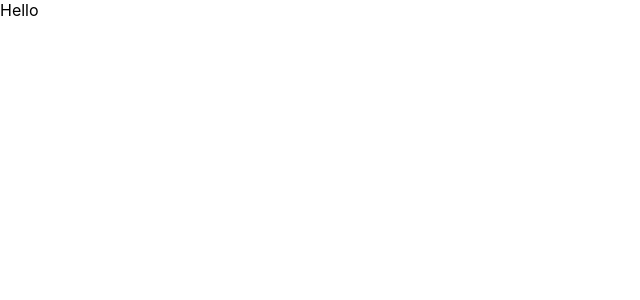
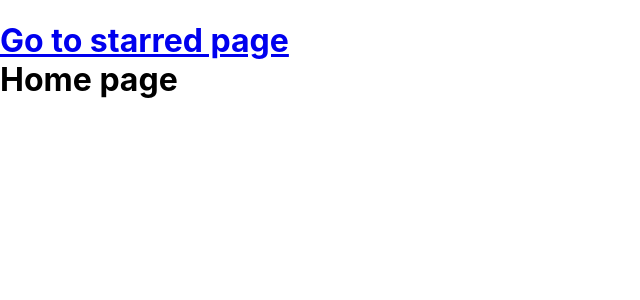
Before and after one commit to Chakradhar094/Box-office-app, a React (Create React App) app: page / in a window 1280 px wide. Shown: the top 300 px of the page, without its empty margins (0-640 px from the left). Built offline with nearby package versions, Linux system fonts and the light colour scheme.

Commit message:
installed react router

```diff
--- a/package.json
+++ b/package.json
@@ -5,6 +5,7 @@
   "dependencies": {
     "react": "^18.2.0",
     "react-dom": "^18.2.0",
+    "react-router-dom": "^6.14.0",
     "react-scripts": "5.0.1",
     "web-vitals": "^2.1.4",
     "workbox-background-sync": "^6.6.0",
--- a/src/App.jsx
+++ b/src/App.jsx
@@ -1,12 +1,19 @@
+
+import { BrowserRouter, Routes, Route } from "react-router-dom";
+import Home from "./pages/home"
+import Starred from "./pages/starred"
+function App() {
+  return (
+    <BrowserRouter>
+    <Routes>
 
 
+      <Route path="/" element={<Home />} />
+      <Route path="/starred" element={<Starred />} />
 
 
-function App() {
-  return (
-     <div>
-      Hello
-     </div>
+    </Routes>
+  </BrowserRouter>
   );
 }
 
--- /dev/null
+++ b/src/pages/home.jsx
@@ -0,0 +1,17 @@
+
+import { Link } from "react-router-dom";
+
+
+
+const Home=()=>{
+    return (
+        <h1>
+    <div >
+         <Link to="/starred" >Go to starred page</Link>
+         <div>Home page</div>
+    </div>
+    </h1>
+    );
+}
+
+export default Home;
--- /dev/null
+++ b/src/pages/starred.jsx
@@ -0,0 +1,9 @@
+const Starred=()=>{
+    return (
+        <div>
+            Starred page
+        </div>
+    )
+    ;
+}
+export default Starred;
```
Also changed, not shown: 1 other file (tests, documents, lock files or other folders).
